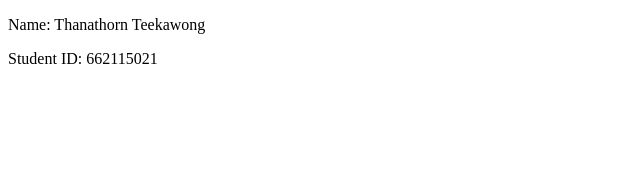
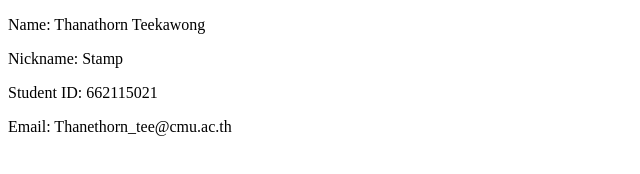
Before and after one commit to Thanathorn31/lab03, a plain HTML site: page profile.html in a window 1280 px wide. Shown: the whole page, without its empty margins (0-640 px from the left). Drawn offline with Linux system fonts and the light colour scheme.

Commit message:
Add details on profile

```diff
--- a/profile.html
+++ b/profile.html
@@ -7,7 +7,9 @@
 </head>
 <body>
     <p>Name: Thanathorn Teekawong</p>
+    <p>Nickname: Stamp</p>
     <p>Student ID: 662115021 </p>
+    <p>Email: Thanethorn_tee@cmu.ac.th</p>
 
 </body>
 </html>
```
